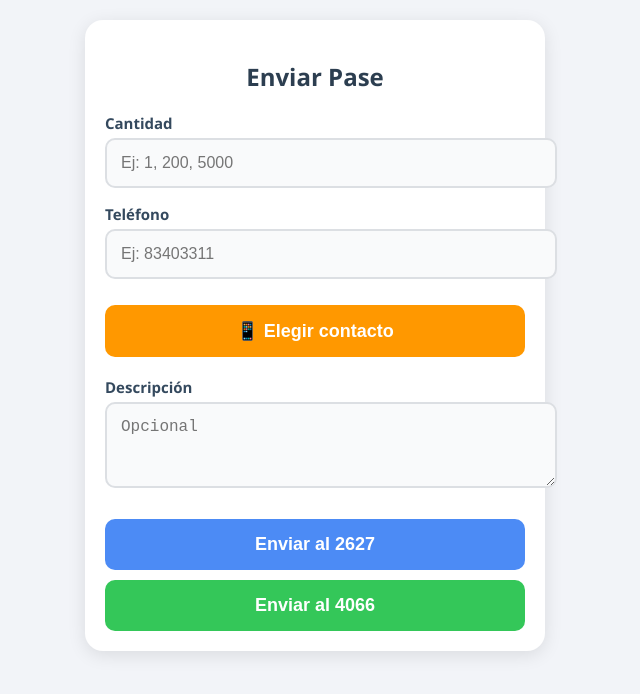
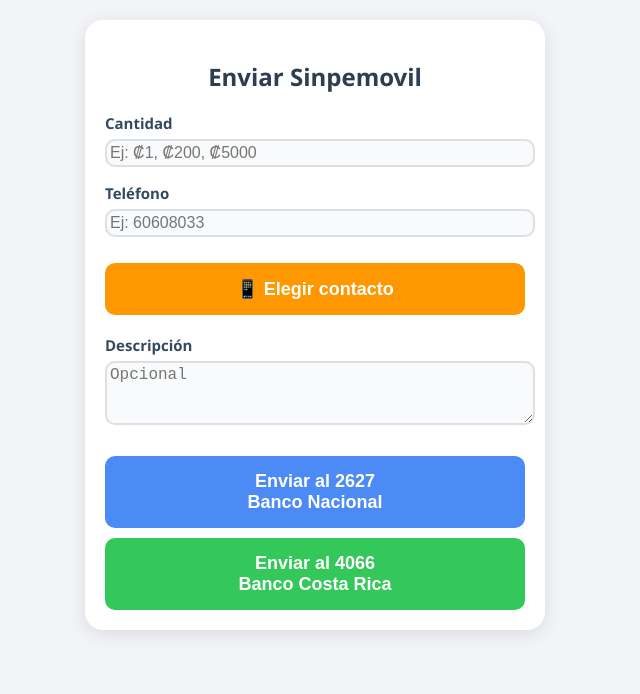
Before and after one commit to TonnyMCH/Sinpe, a plain HTML site: page index.html in a window 1280 px wide. Shown: the whole page, without its empty margins (325-965 px from the left). Drawn offline with Linux system fonts and the light colour scheme.

Commit message:
Actualizar index.html

```diff
--- a/index.html
+++ b/index.html
@@ -38,13 +38,13 @@
             font-size: 15px;
             font-weight: 600;
             color: #34495e;
-            margin-bottom: 5px;
+            margin-bottom: 6px;
             display: block;
         }
 
         input, textarea {
             width: 100%;
-            padding: 14px;
+            padding: 3px;
             font-size: 16px;
             background: #f9fafb;
             border: 2px solid #dcdfe3;
@@ -98,21 +98,23 @@
 
     <div class="card">
 
-        <h2>Enviar Pase</h2>
+        <h2>Enviar Sinpemovil</h2>
 
         <label>Cantidad</label>
-        <input id="cantidad" type="number" inputmode="numeric" pattern="[0-9]*" placeholder="Ej: 1, 200, 5000">
+        <input id="cantidad" type="number" inputmode="numeric" pattern="[0-9]*" placeholder="Ej: ₡1, ₡200, ₡5000">
 
         <label>Teléfono</label>
-        <input id="telefono" type="number" inputmode="numeric" pattern="[0-9]*" placeholder="Ej: 83403311">
+        <input id="telefono" type="number" inputmode="numeric" pattern="[0-9]*" placeholder="Ej: 60608033">
 
         <button class="contact-btn" onclick="buscarContacto()">📱 Elegir contacto</button>
 
         <label>Descripción</label>
         <textarea id="descripcion" rows="3" placeholder="Opcional"></textarea>
 
-        <button onclick="enviar('2627')">Enviar al 2627</button>
-        <button class="btn-green" onclick="enviar('4066')">Enviar al 4066</button>
+        <button onclick="enviar('2627')">Enviar al 2627 <br>
+Banco Nacional</button>
+        <button class="btn-green" onclick="enviar('4066')">Enviar al 4066 <br>
+Banco Costa Rica</button>
 
     </div>
 
```
